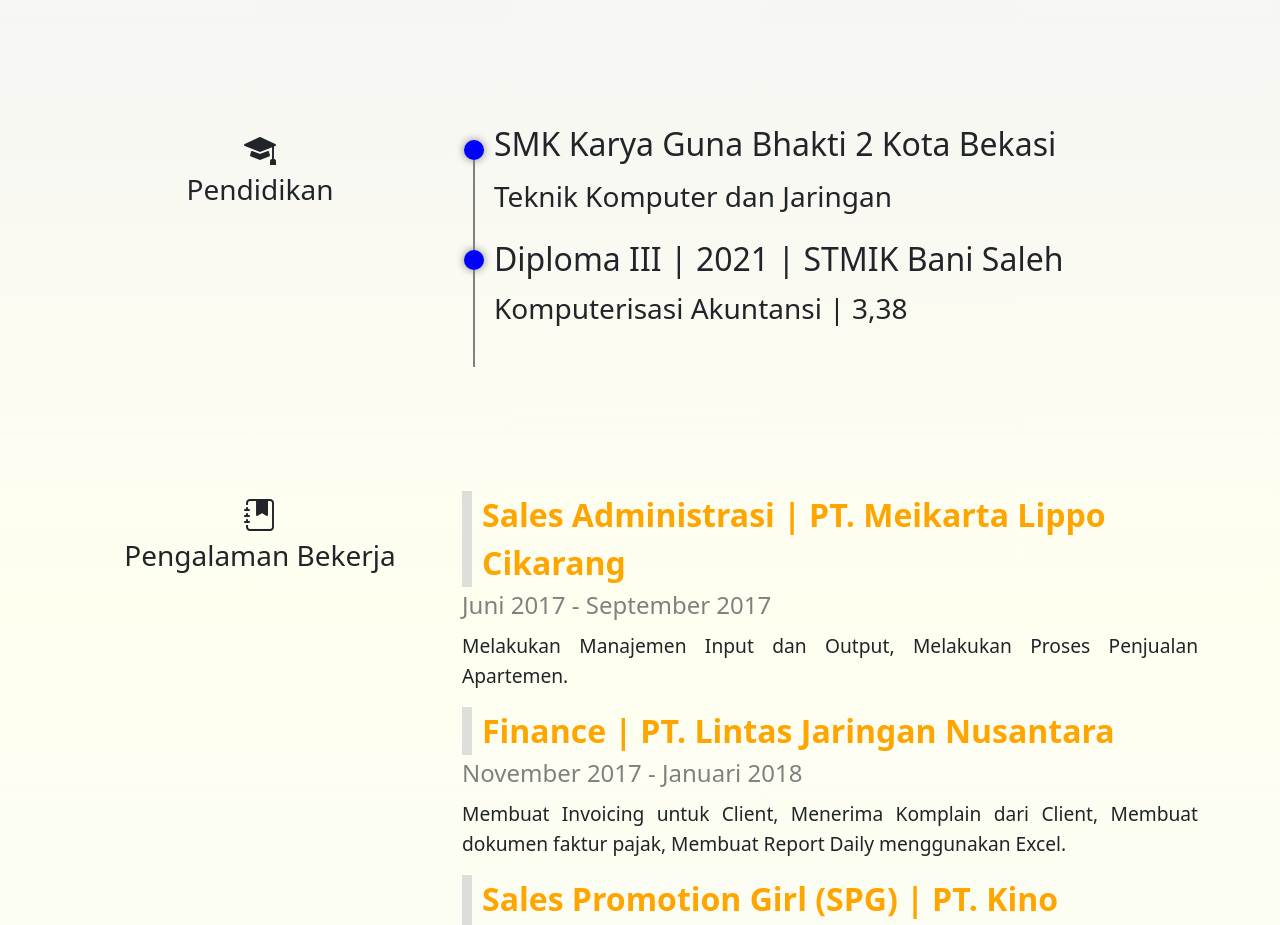
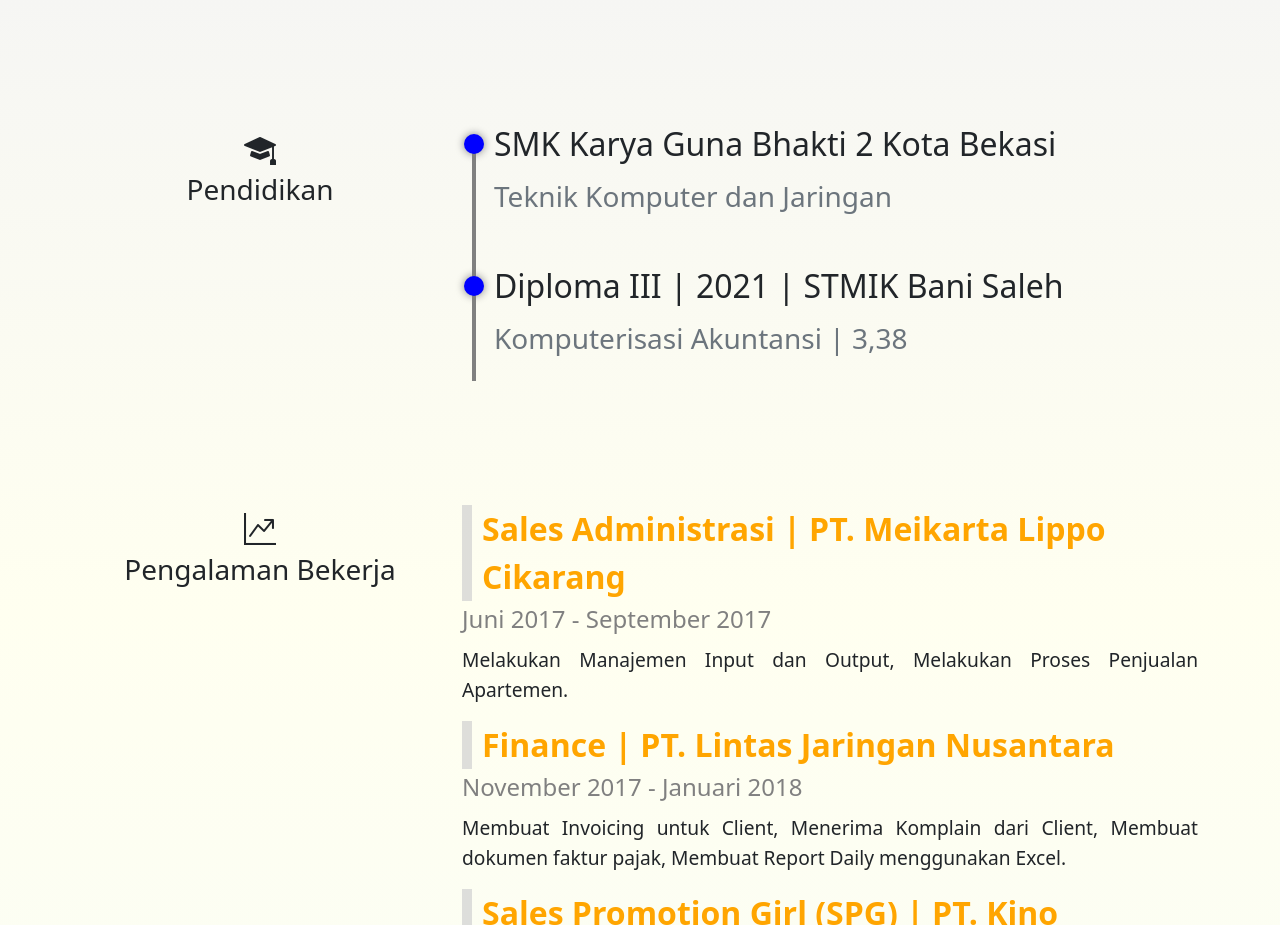
Before and after one commit to rikakhoirunisa/web-cv-rika, a plain HTML site: page index.html in a window 1280 px wide. Shown: the part 1091-2016 px from the top of the page. Drawn offline with nearby package versions, Linux system fonts and the light colour scheme.

Commit message:
Finishing

```diff
--- a/index.html
+++ b/index.html
@@ -75,13 +75,13 @@
         </div>
         <div class="col-md-8">
           <ul class="pd">
-            <li>
+            <li class="pb-5">
               <h2>SMK Karya Guna Bhakti 2 Kota Bekasi</h2>
-              <small>Teknik Komputer dan Jaringan</small>
+              <small class="text-muted">Teknik Komputer dan Jaringan</small>
             </li>
             <li>
-              Diploma III | 2021 | STMIK Bani Saleh
-              <small>Komputerisasi Akuntansi | 3,38</small>
+              <h2>Diploma III | 2021 | STMIK Bani Saleh</h2>
+              <small class="text-muted">Komputerisasi Akuntansi | 3,38</small>
             </li>
           </ul>
         </div>
@@ -90,7 +90,7 @@
       <!-- Pengalaman Pekerjaan -->
       <div class="row justify-content-center">
         <div class="col-md-4 text-center mb-3">
-          <i class="bi bi-journal-bookmark-fill"></i>
+          <i class="bi bi-graph-up-arrow"></i>
           <h3>Pengalaman Bekerja</h3>
         </div>
         <div class="col-md-8">
--- a/style.css
+++ b/style.css
@@ -49,7 +49,7 @@ hr {
 
 .pd li {
   list-style-type: none;
-  padding-bottom: 1rem;
+  /* padding-bottom: 3rem; */
   position: relative;
   box-sizing: border-box;
   font-size: 2rem;
@@ -58,9 +58,9 @@ hr {
 .pd li::before {
   content: "";
   position: absolute;
-  width: 2px;
+  width: 4px;
   height: 100%;
-  left: -21px;
+  left: -22px;
   background-color: gray;
   margin-top: 20px;
 }
@@ -73,7 +73,7 @@ ul li::after {
   left: -30px;
   border-radius: 50%;
   background-color: blue;
-  top: 15px;
+  top: 9px;
   filter: drop-shadow(0 0 0.25rem gray);
 }
 
```
